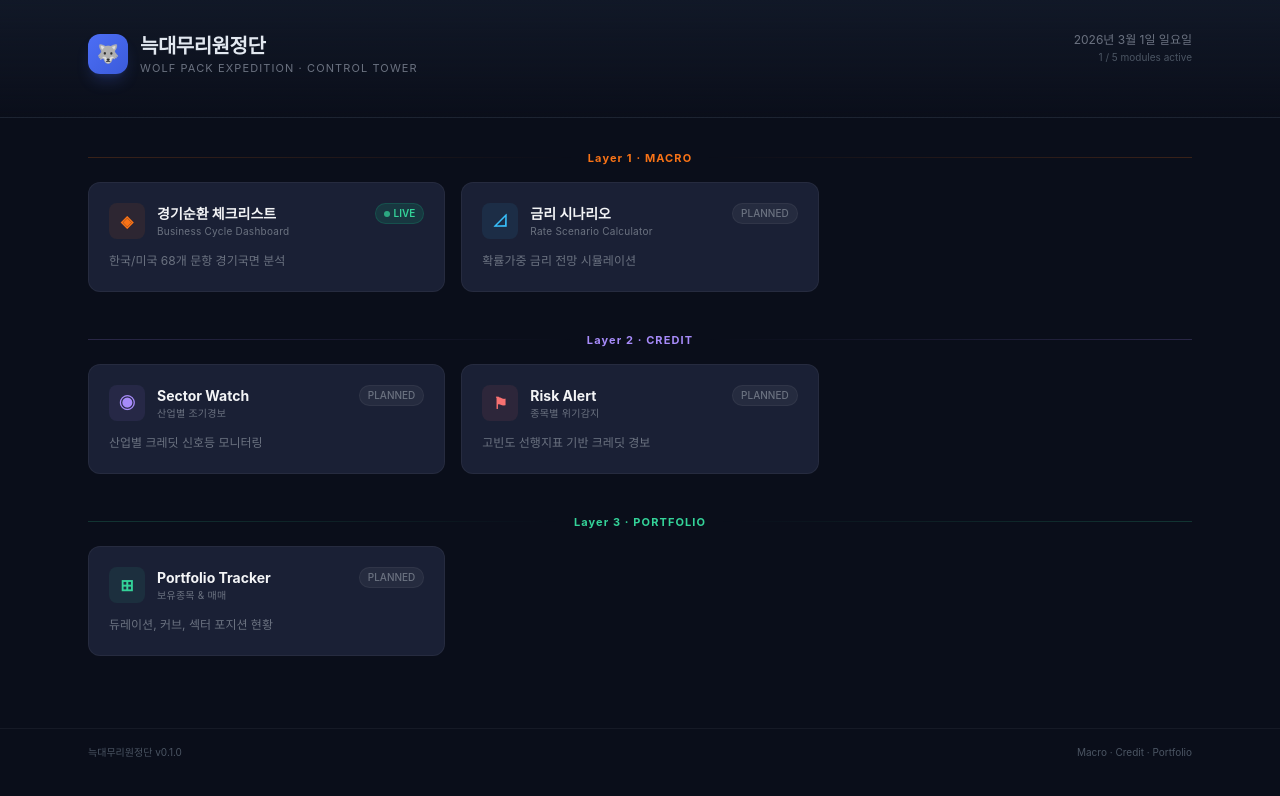
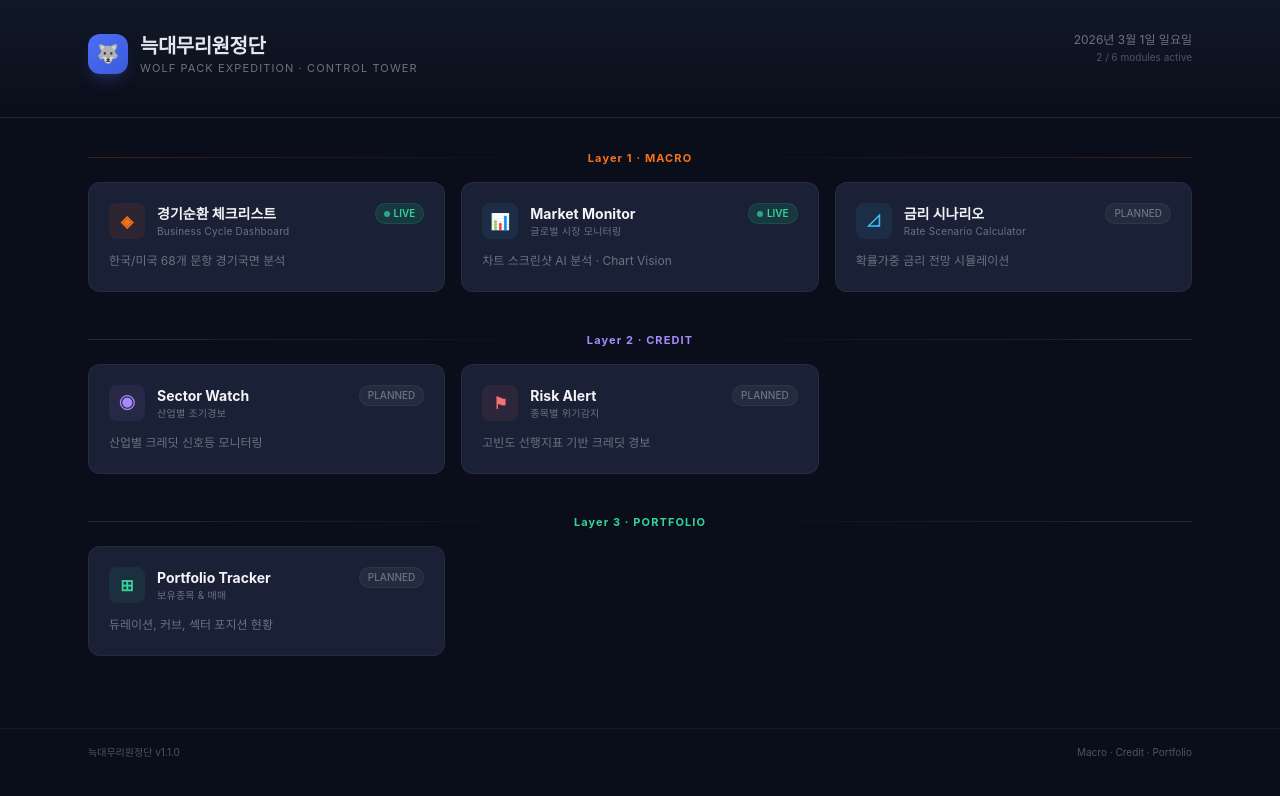
Before and after one commit to mib7514/wolfpack, a Next.js app: page / in a window 1280 px wide. Shown: the top 796 px of the page. Built offline with nearby package versions, Linux system fonts and the light colour scheme; no server answers; the database is empty.

Commit message:
Update page.js

```diff
--- a/app/page.js
+++ b/app/page.js
@@ -14,6 +14,17 @@ const MODULES = [
     href: '/modules/business-cycle',
     icon: '◈',
     accentColor: '#f97316',
+    status: 'active',
+  },
+  {
+    id: 'market-monitor',
+    layer: 'MACRO',
+    title: 'Market Monitor',
+    subtitle: '글로벌 시장 모니터링',
+    description: '차트 스크린샷 AI 분석 · Chart Vision',
+    href: '/market',
+    icon: '📊',
+    accentColor: '#4FC3F7',
     status: 'active',
   },
   {
@@ -248,7 +259,7 @@ export default function ControlTower() {
       {/* Footer */}
       <footer className="border-t border-white/5 mt-auto">
         <div className="max-w-6xl mx-auto px-6 py-4 flex justify-between items-center">
-          <span className="text-[10px] text-gray-600">늑대무리원정단 v0.1.0</span>
+          <span className="text-[10px] text-gray-600">늑대무리원정단 v1.1.0</span>
           <span className="text-[10px] text-gray-600">Macro · Credit · Portfolio</span>
         </div>
       </footer>
```
